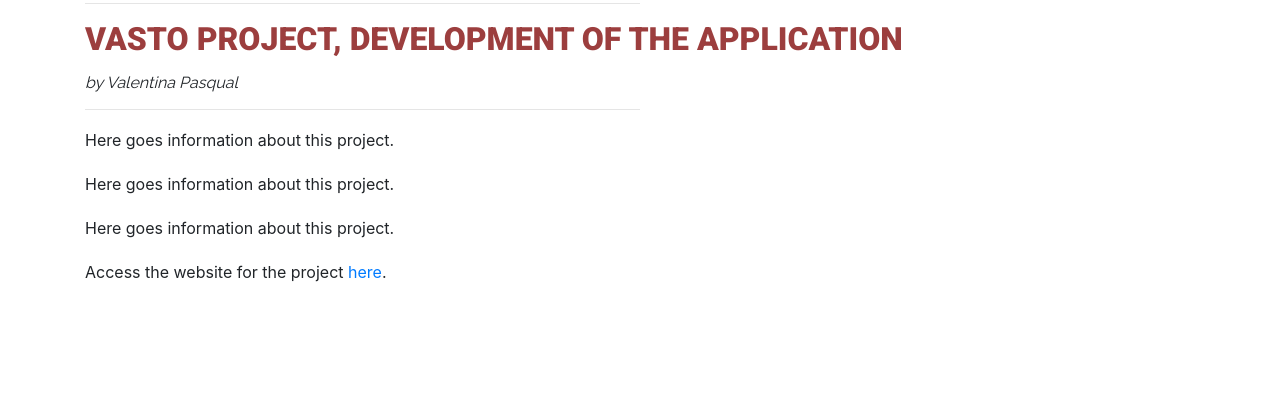
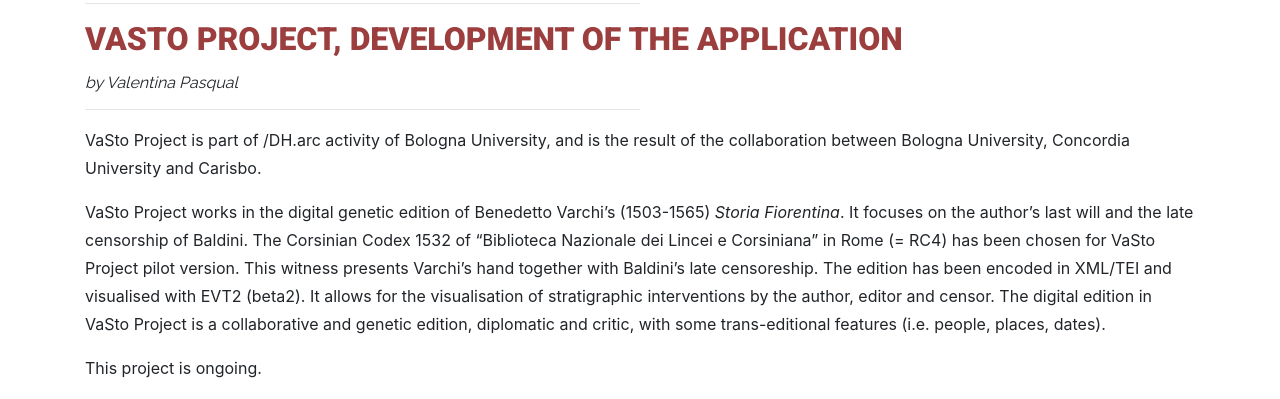
Before and after one commit to dharc-org/webinar-june-12, a website with bundled scripts: page index.html in a window 1280 px wide. Shown: the part 3279-3678 px from the top of the page. Built offline with nearby package versions, Linux system fonts and the light colour scheme; files whose address does not match are found by name; a web font is replaced by a local one.

Commit message:
Update index.html

```diff
--- a/index.html
+++ b/index.html
@@ -184,10 +184,9 @@
           <h2 class="section-heading text-uppercase">VASTO project, development of the application</h2>
           <h3 class="section-subheading mb-3">by Valentina Pasqual</h3>
           <hr>
-          <p style="text-align:left;">Here goes information about this project.</p>
-          <p style="text-align:left;">Here goes information about this project.</p>
-          <p style="text-align:left;">Here goes information about this project.</p>
-          <p style="text-align:left;">Access the website for the project <a href="">here</a>.</p>
+          <p style="text-align:left;">VaSto Project is part of /DH.arc activity of Bologna University, and is the result of the collaboration between Bologna University, Concordia University and Carisbo.</p>
+          <p style="text-align:left;">VaSto Project works in the digital genetic edition of Benedetto Varchi’s (1503-1565) <i>Storia Fiorentina</i>. It focuses on the author’s last will and the late censorship of Baldini. The Corsinian Codex 1532 of “Biblioteca Nazionale dei Lincei e Corsiniana” in Rome (= RC4) has been chosen for VaSto Project pilot version. This witness presents Varchi’s hand together with Baldini’s late censoreship. The edition has been encoded in XML/TEI and visualised with EVT2 (beta2). It allows for the visualisation of stratigraphic interventions by the author, editor and censor. The digital edition in VaSto Project is a collaborative and genetic edition, diplomatic and critic, with some trans-editional features (i.e. people, places, dates).</p>
+          <p style="text-align:left;">This project is ongoing.</p>
         </div>
       </div>
     </div>
```
